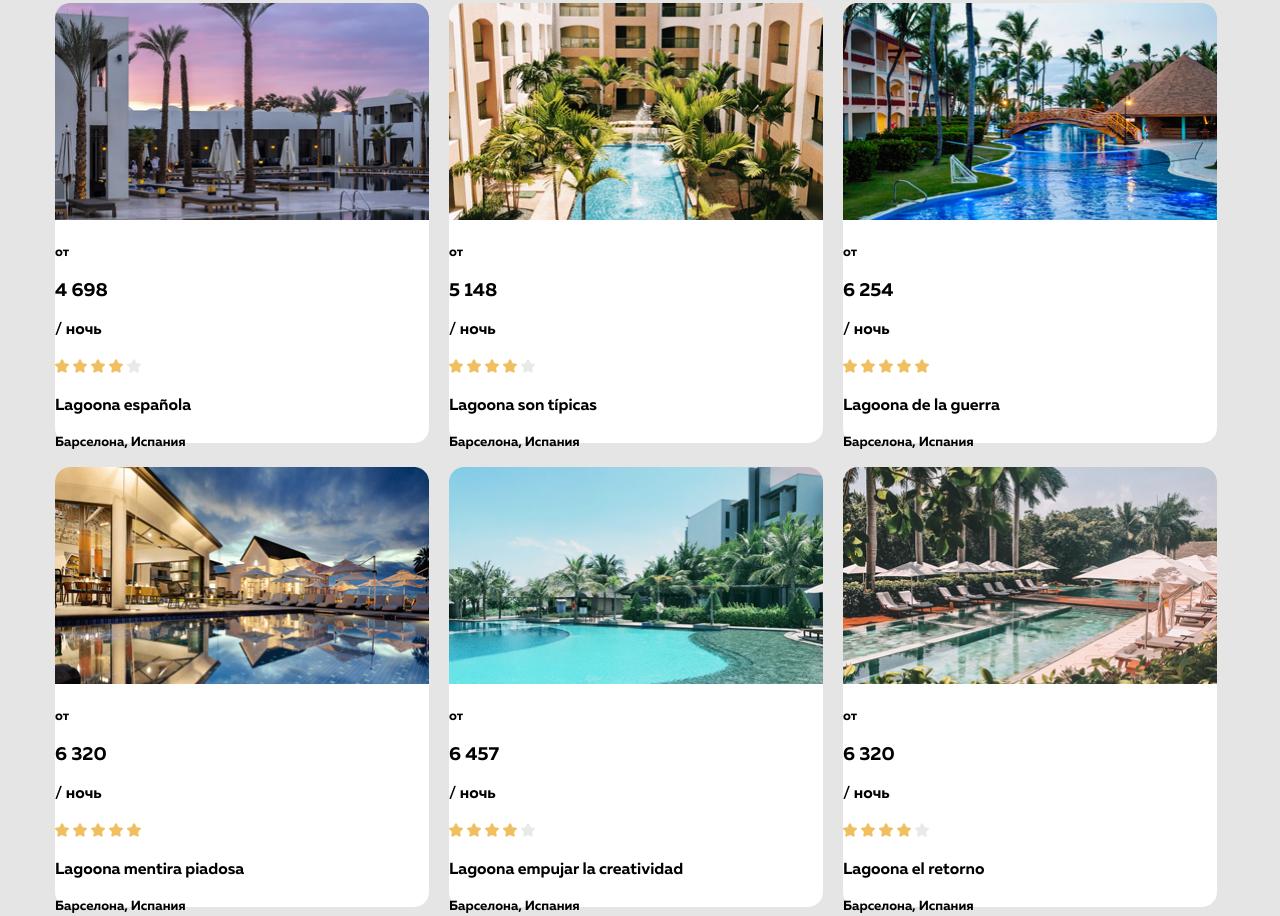
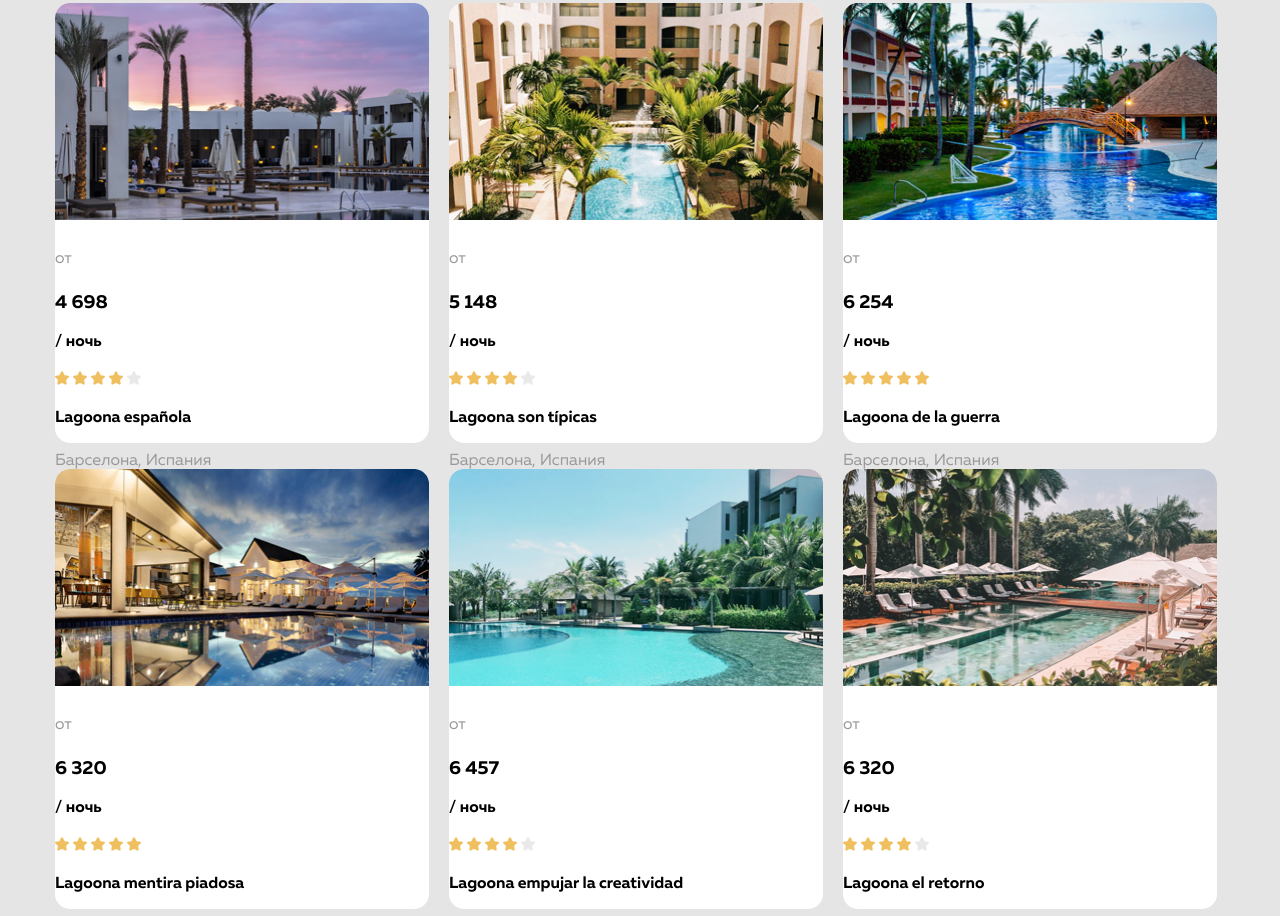
Before and after one commit to dshohov/FRONTEND_HOTEL, a plain HTML site: page index.html in a window 1280 px wide. Shown: the part 2835-3751 px from the top of the page. Drawn offline with Linux system fonts and the light colour scheme.

Commit message:
test commit'

```diff
--- a/css/style.css
+++ b/css/style.css
@@ -369,3 +369,14 @@ color: #000000;
 .accommodation li:nth-child(9){
     background-image: url(41.png);
 }
+.accommodation h5 {
+    font-style: normal;
+font-weight: 400;
+font-size: 16px;
+line-height: 16px;
+/* identical to box height */
+
+
+color: #999999;
+
+}
```
